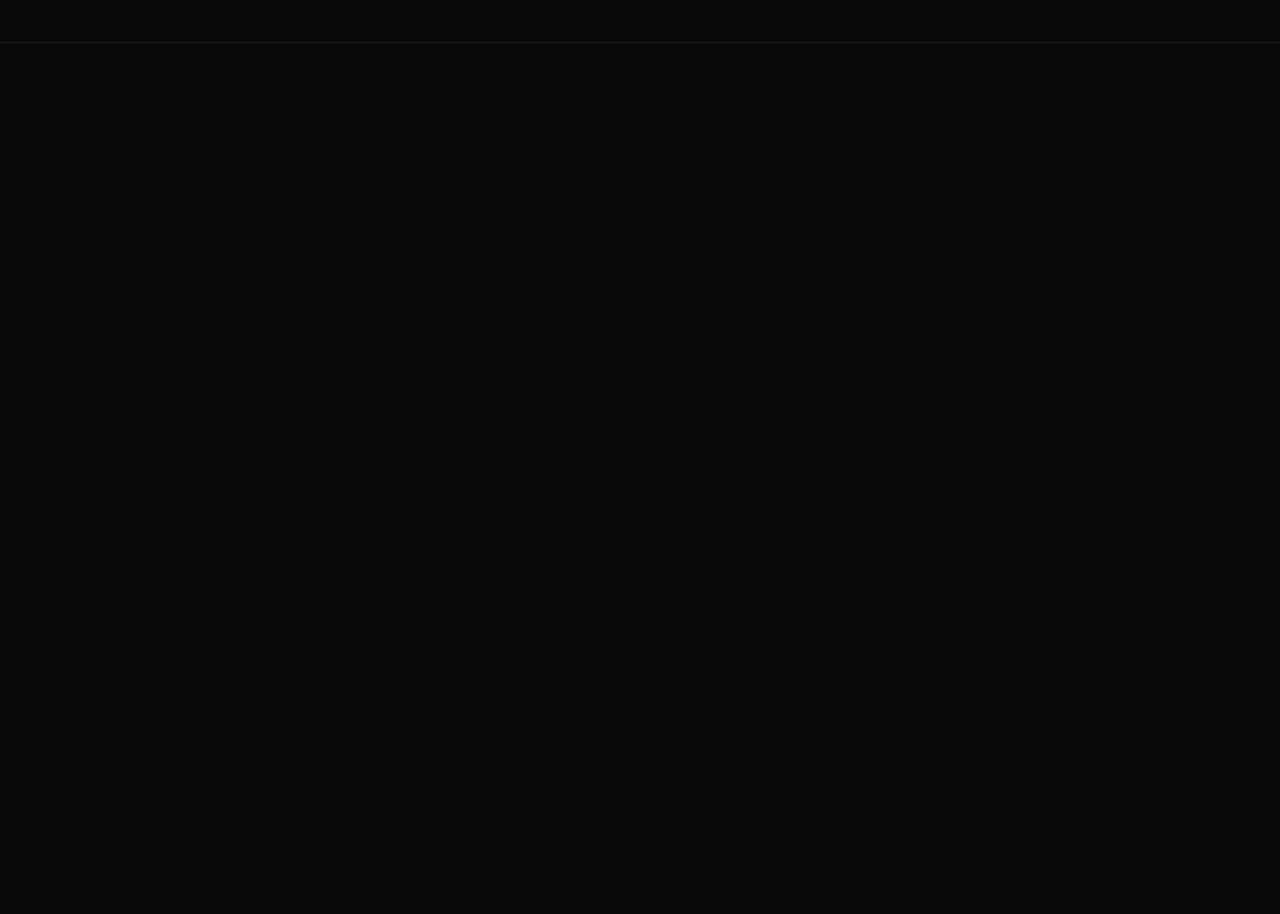
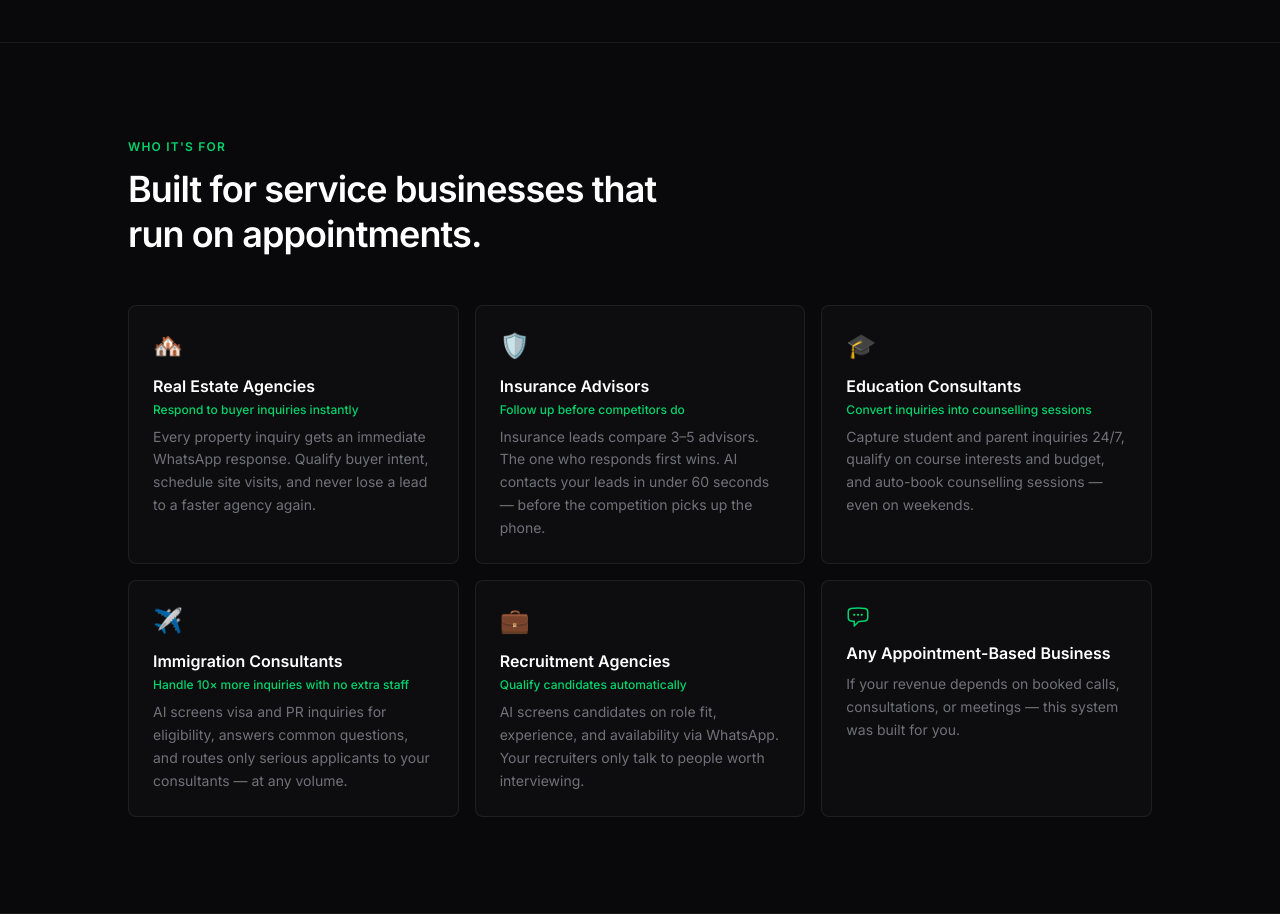
Before and after one commit to singh-abhinandan/GitLime, a React (Vite) app in the folder gitlime/: page / in a window 1280 px wide. Shown: the part 3380-4294 px from the top of the page. Before the commit the page ends 3423 px from the top, so only its background shows below. Built offline with nearby package versions, Linux system fonts and the light colour scheme.

Commit message:
feat: implement Who It's For industries section

```diff
--- a/gitlime/src/App.jsx
+++ b/gitlime/src/App.jsx
@@ -5,6 +5,7 @@ import TechStackStrip from './components/TechStack/TechStackStrip';
 import TheSystem from './components/TheSystem/TheSystem';
 import TheProblem from './components/TheProblem/TheProblem';
 import SeeItWorking from './components/SeeItWorking/SeeItWorking';
+import Industries from './components/Industries/Industries';
 
 export default function App() {
   return (
@@ -17,6 +18,7 @@ export default function App() {
         <TheSystem />
         <TheProblem />
         <SeeItWorking />
+        <Industries />
       </main>
     </div>
   );
--- /dev/null
+++ b/gitlime/src/components/Industries/Industries.jsx
@@ -0,0 +1,118 @@
+const industries = [
+  {
+    id: 'real-estate',
+    emoji: '🏘️',
+    title: 'Real Estate Agencies',
+    tagline: 'Respond to buyer inquiries instantly',
+    description:
+      'Every property inquiry gets an immediate WhatsApp response. Qualify buyer intent, schedule site visits, and never lose a lead to a faster agency again.',
+  },
+  {
+    id: 'insurance',
+    emoji: '🛡️',
+    title: 'Insurance Advisors',
+    tagline: 'Follow up before competitors do',
+    description:
+      'Insurance leads compare 3–5 advisors. The one who responds first wins. AI contacts your leads in under 60 seconds — before the competition picks up the phone.',
+  },
+  {
+    id: 'education',
+    emoji: '🎓',
+    title: 'Education Consultants',
+    tagline: 'Convert inquiries into counselling sessions',
+    description:
+      'Capture student and parent inquiries 24/7, qualify on course interests and budget, and auto-book counselling sessions — even on weekends.',
+  },
+  {
+    id: 'immigration',
+    emoji: '✈️',
+    title: 'Immigration Consultants',
+    tagline: 'Handle 10× more inquiries with no extra staff',
+    description:
+      'AI screens visa and PR inquiries for eligibility, answers common questions, and routes only serious applicants to your consultants — at any volume.',
+  },
+  {
+    id: 'recruitment',
+    emoji: '💼',
+    title: 'Recruitment Agencies',
+    tagline: 'Qualify candidates automatically',
+    description:
+      'AI screens candidates on role fit, experience, and availability via WhatsApp. Your recruiters only talk to people worth interviewing.',
+  },
+  {
+    id: 'any-business',
+    iconSvg: true,
+    title: 'Any Appointment-Based Business',
+    description:
+      'If your revenue depends on booked calls, consultations, or meetings — this system was built for you.',
+  },
+];
+
+export default function Industries() {
+  return (
+    <section
+      className="border-b border-white/[0.07] px-4 py-16 md:py-24"
+      id="industries"
+      aria-labelledby="industries-heading"
+    >
+      <div className="mx-auto max-w-5xl">
+        <p className="mb-3 text-xs font-semibold uppercase tracking-widest text-[#00d46c]">
+          Who It's For
+        </p>
+        <h2
+          id="industries-heading"
+          className="mb-10 max-w-xl text-2xl font-semibold leading-tight tracking-tight text-white sm:mb-12 sm:text-3xl md:text-4xl"
+        >
+          Built for service businesses that run on appointments.
+        </h2>
+
+        <div className="grid grid-cols-1 gap-3 sm:grid-cols-2 sm:gap-4 lg:grid-cols-3">
+          {industries.map((item) => (
+            <article
+              key={item.id}
+              className="rounded-lg border border-white/[0.07] bg-white/[0.02] p-5 sm:p-6 transition-colors hover:border-white/[0.12] hover:bg-white/[0.04]"
+            >
+              {item.emoji ? (
+                <div className="mb-3 text-2xl" role="img" aria-label={item.title}>
+                  {item.emoji}
+                </div>
+              ) : (
+                <div className="mb-3 text-[#00d46c]" aria-hidden="true">
+                  <svg
+                    xmlns="http://www.w3.org/2000/svg"
+                    width="24"
+                    height="24"
+                    fill="none"
+                    viewBox="0 0 24 24"
+                    stroke="currentColor"
+                    strokeWidth="1.5"
+                  >
+                    <path
+                      strokeLinecap="round"
+                      strokeLinejoin="round"
+                      d="M8.625 9.75a.375.375 0 11-.75 0 .375.375 0 01.75 0zm0 0H8.25m4.125 0a.375.375 0 11-.75 0 .375.375 0 01.75 0zm0 0H12m4.125 0a.375.375 0 11-.75 0 .375.375 0 01.75 0zm0 0h-.375m-13.5 3.01c0 1.6 1.123 2.994 2.707 3.227 1.087.16 2.185.283 3.293.369V21l4.184-4.183a1.14 1.14 0 01.778-.332 48.294 48.294 0 005.83-.498c1.585-.233 2.708-1.626 2.708-3.228V6.741c0-1.602-1.123-2.995-2.707-3.228A48.394 48.394 0 0012 3c-2.392 0-4.744.175-7.043.513C3.373 3.746 2.25 5.14 2.25 6.741v6.018z"
+                    />
+                  </svg>
+                </div>
+              )}
+
+              <h3 className="text-sm font-semibold text-white sm:text-base">
+                {item.title}
+              </h3>
+
+              {item.tagline && (
+                <p className="mt-1 text-xs font-medium text-[#00d46c]">
+                  {item.tagline}
+                </p>
+              )}
+
+              <p className="mt-2 text-xs leading-relaxed text-[#71717a] sm:text-sm">
+                {item.description}
+              </p>
+            </article>
+          ))}
+        </div>
+      </div>
+    </section>
+  );
+}
```
Also changed, not shown: gitlime/src/components/SeeItWorking/SeeItWorking.jsx (line endings or trailing spaces).
